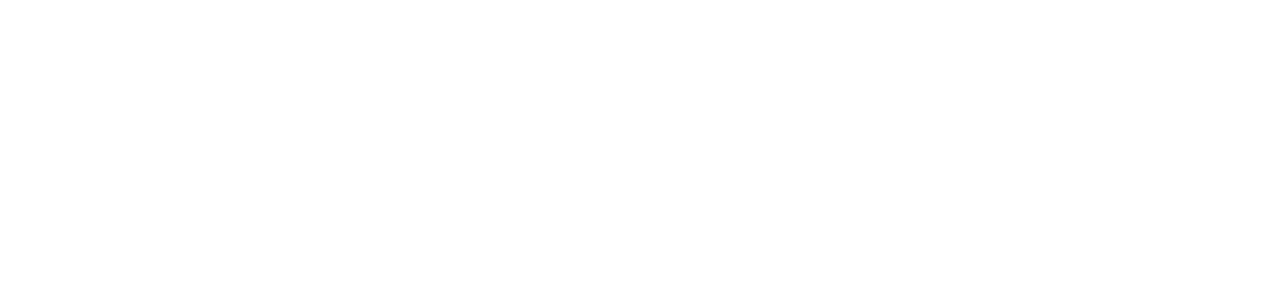
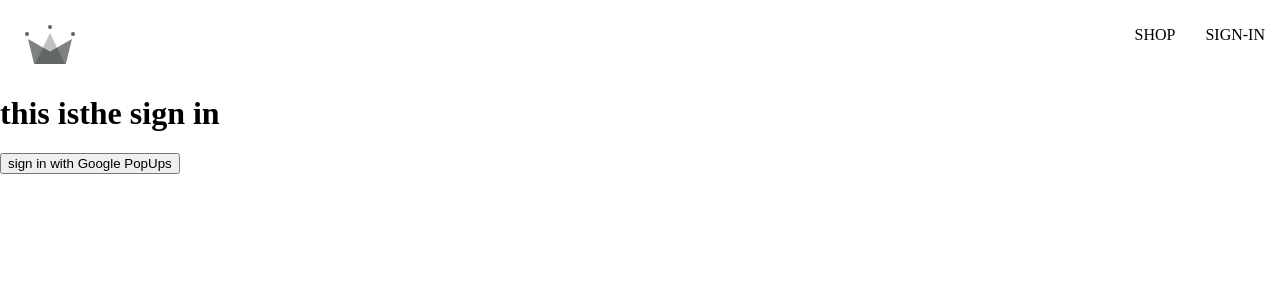
Before and after one commit to sloomabh/E-commerse-Web-Shop, a React (Create React App) app in the folder salim-clothing/: page /sign-in in a window 1280 px wide. Before the commit this address had no page. Shown: the top 300 px of the page. Built offline with nearby package versions, Linux system fonts and the light colour scheme.

Commit message:
begin with fire base

```diff
--- a/salim-clothing/package.json
+++ b/salim-clothing/package.json
@@ -6,11 +6,12 @@
     "@testing-library/jest-dom": "^5.16.5",
     "@testing-library/react": "^13.4.0",
     "@testing-library/user-event": "^13.5.0",
+    "firebase": "^9.13.0",
+    "node-sass": "^7.0.3",
     "react": "^18.2.0",
     "react-dom": "^18.2.0",
     "react-router-dom": "^6.4.3",
     "react-scripts": "^5.0.1",
-    "sass": "^1.56.0",
     "web-vitals": "^2.1.4"
   },
   "scripts": {
@@ -36,5 +37,8 @@
       "last 1 firefox version",
       "last 1 safari version"
     ]
+  },
+  "devDependencies": {
+    "sass": "^1.56.1"
   }
 }
--- a/salim-clothing/src/App.js
+++ b/salim-clothing/src/App.js
@@ -1,8 +1,13 @@
 import { Routes, Route } from "react-router-dom";
-
+import React from "react";
 import Navigation from "./routes/navigation/navigation.component";
 
 import Home from "./routes/home/home.component";
+import SignIn from "./routes/sign-in/sign-in.component";
+
+const Shop = () => {
+  return <h1> this is the Shop </h1>;
+};
 
 const App = () => {
   return (
@@ -10,6 +15,8 @@
       <Route path="/" element={<Navigation />}>
         <Route index element={<Home />} />
         {/* we replaced  "path ="home" ' with "index"  or in reality  index = "{true} "  so  the hom should be always shown i*/}
+        <Route path="shop" element={<Shop />} />
+        <Route path="sign-in" element={<SignIn />} />
       </Route>
     </Routes>
   );
--- a/salim-clothing/src/components/category-item/category-item.component.jsx
+++ b/salim-clothing/src/components/category-item/category-item.component.jsx
@@ -1,5 +1,5 @@
 import "./category-item.styles.scss";
-
+import React from "react";
 const CategoryItem = ({ category }) => {
   const { imageUrl, title } = category;
   return (
--- a/salim-clothing/src/components/directory/directory.component.jsx
+++ b/salim-clothing/src/components/directory/directory.component.jsx
@@ -1,6 +1,6 @@
 import CategoryItem from "../category-item/category-item.component";
 import "./directory.styles.scss";
-
+import React from "react";
 const Directory = ({ categories }) => {
   return (
     <div className="directory-container">
--- a/salim-clothing/src/routes/home/home.component.jsx
+++ b/salim-clothing/src/routes/home/home.component.jsx
@@ -1,6 +1,6 @@
 import { Outlet } from "react-router-dom"; // we use it to show where we nest the matching element
 import Directory from "../../components/directory/directory.component";
-
+import React from "react";
 const Home = () => {
   const categories = [
     {
--- a/salim-clothing/src/routes/navigation/navigation.component.jsx
+++ b/salim-clothing/src/routes/navigation/navigation.component.jsx
@@ -1,8 +1,10 @@
+import React from "react";
 import { Fragment } from "react";
 
 import { Outlet, Link } from "react-router-dom";
 
 import { ReactComponent as CrwnLogo } from "../../assets/crown.svg";
+
 import "./navigation.styles.scss";
 
 const Navigation = () => {
@@ -21,6 +23,9 @@
           <Link className="nav-link" to="/shop">
             SHOP
           </Link>
+          <Link className="nav-link" to="/sign-in">
+            SIGN-IN
+          </Link>
         </div>
       </div>
       <Outlet />
--- /dev/null
+++ b/salim-clothing/src/routes/sign-in/sign-in.component.jsx
@@ -0,0 +1,15 @@
+import { signInWithGooglePopup } from "../../utils/firebase/firebase.utils";
+
+const SignIn = () => {
+  const logGoogleUser = async () => {
+    const res = await signInWithGooglePopup();
+    console.log(res);
+  };
+  return (
+    <div>
+      <h1> this isthe sign in </h1>
+      <button onClick={logGoogleUser}>sign in with Google PopUps</button>
+    </div>
+  );
+};
+export default SignIn;
--- /dev/null
+++ b/salim-clothing/src/utils/firebase/firebase.utils.jsx
@@ -0,0 +1,26 @@
+import { initializeApp } from "firebase/app";
+import {
+  getAuth,
+  signInWithRedirect,
+  signInWithPopup,
+  GoogleAuthProvider,
+} from "firebase/auth";
+
+// Your web app's Firebase configuration
+const firebaseConfig = {
+  apiKey: "AIzaSyABbrfPQFACqRAbq1XPrzaY6TAgUFBwRis",
+  authDomain: "sallim-clothing.firebaseapp.com",
+  projectId: "sallim-clothing",
+  storageBucket: "sallim-clothing.appspot.com",
+  messagingSenderId: "316491088183",
+  appId: "1:316491088183:web:97be74edc7a98fbb989ab2",
+};
+// Initialize Firebase
+const firebaseApp = initializeApp(firebaseConfig);
+
+const provider = new GoogleAuthProvider();
+provider.setCustomParameters({
+  prompt: "select_account",
+});
+export const auth = getAuth();
+export const signInWithGooglePopup = () => signInWithPopup(auth, provider);
```
Also changed, not shown: 1 other file (tests, documents, lock files or other folders).
